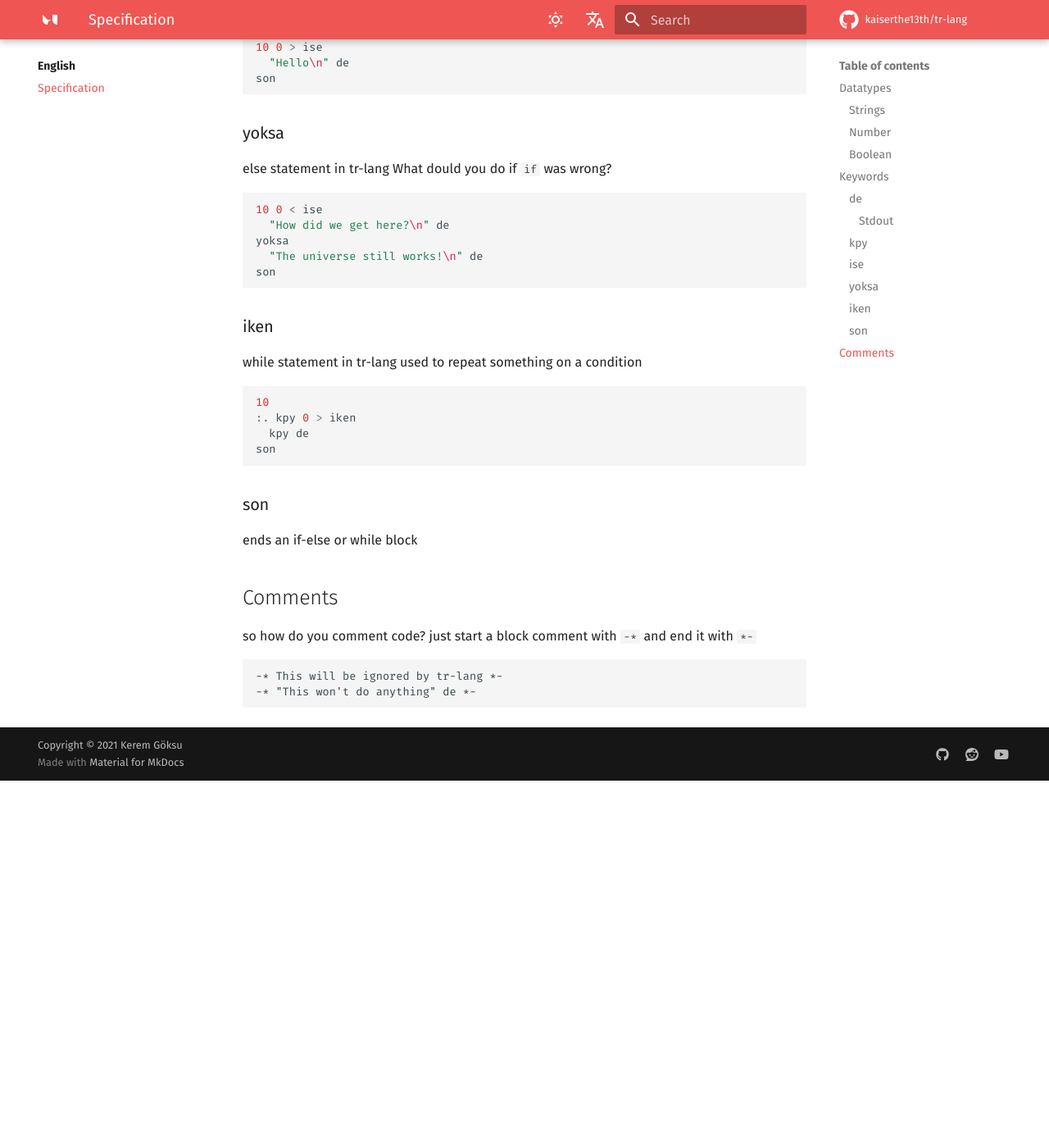
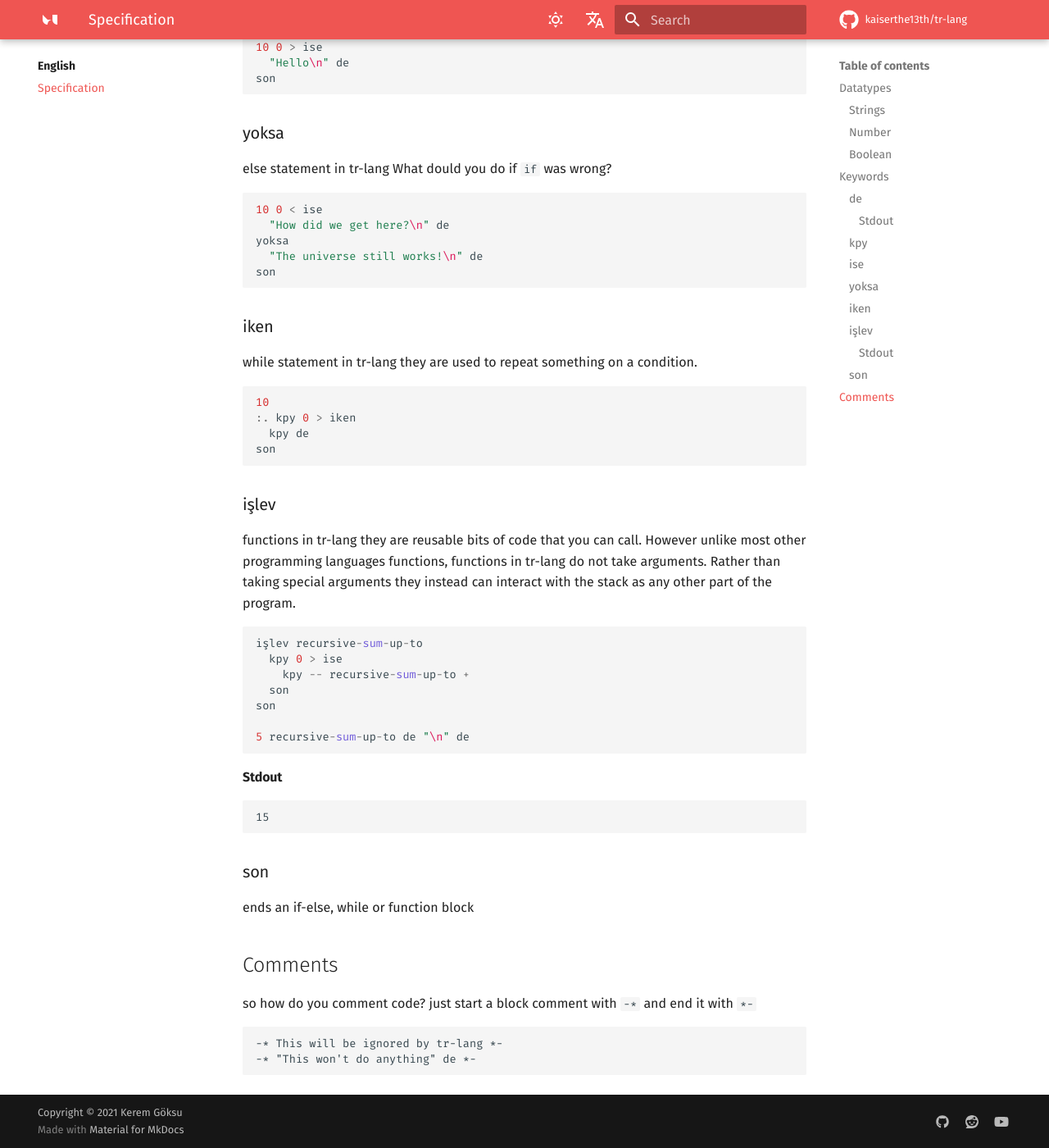
Before and after one commit to kaiserthe13th/tr-lang-docs, an MkDocs documentation site: the page built from docs/english/specification.md, in a window 1280 px wide and 1400 px high, scrolled down 1273 px. Shown: the whole window at 82% size. Built offline with MkDocs 1.6.1 and Material for MkDocs 9.7.7, drawn with Linux system fonts in a browser that asks for light colours; comment, search, counter and statistics services are not loaded; before the commit the page ends 2225 px from its top, so only the background shows below that.

Commit message:
add `işlev` keyword to specifications

````diff
--- a/docs/english/specification.md
+++ b/docs/english/specification.md
@@ -65,7 +65,7 @@ son
 
 ### iken
 while statement in tr-lang
-used to repeat something on a condition
+they are used to repeat something on a condition.
 ```py
 10
 :. kpy 0 > iken
@@ -73,8 +73,28 @@ used to repeat something on a condition
 son
 ```
 
+### işlev
+functions in tr-lang
+they are reusable bits of code that you can call.
+However unlike most other programming languages functions, functions in tr-lang do not take arguments.
+Rather than taking special arguments they instead can interact with the stack as any other part of the program.
+```py
+işlev recursive-sum-up-to
+  kpy 0 > ise
+    kpy -- recursive-sum-up-to +
+  son
+son
+
+5 recursive-sum-up-to de "\n" de
+```
+
+#### Stdout
+```
+15
+```
+
 ### son
-ends an if-else or while block
+ends an if-else, while or function block
 
 ## Comments
 so how do you comment code? just start a block comment with `-*` and end it with `*-`
````
Also changed, not shown: docs/türkçe/dil-spesifikasyonu.md (+21 -1 lines).
